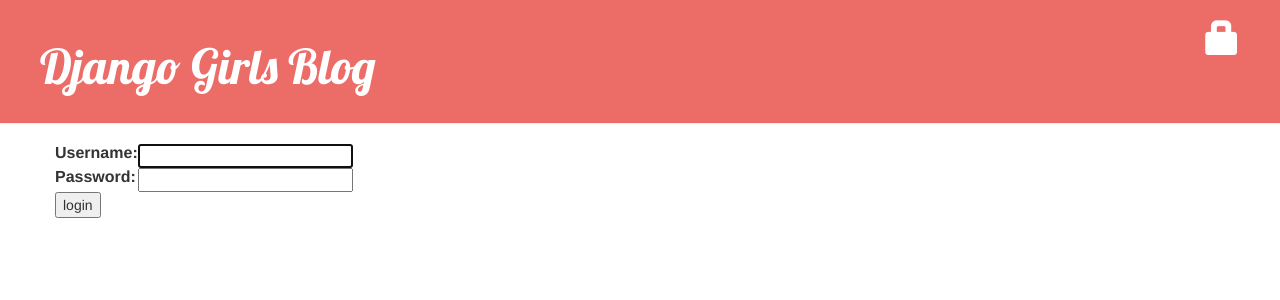
After one commit to KumarRachit/Blog-Project, a Django app: page /accounts/login/ in a window 1280 px wide. The commit adds this page. Shown: the top 300 px of the page. Run offline with Django 3.2, Linux system fonts and the light colour scheme; some libraries are stand-ins or nearby versions.

Commit message:
Added Login & Logout functionalities in the blog app.

```diff
--- a/blog/templates/blog/base.html
+++ b/blog/templates/blog/base.html
@@ -27,7 +27,11 @@
         <!-- we want to call our new view post_new. The class "glyphicon glyphicon-plus" is provided by the bootstrap theme we are using, and will display a plus sign for us. -->
         {% if user.is_authenticated %} <!-- Other people won't be able to edit existing posts. -->
             <a href="{% url 'post_new' %}" class="top-menu"><span class="glyphicon glyphicon-plus"></span></a>
-            <a href="{% url 'post_draft_list' %}" class="top-menu"><span class="glyphicon glyphicon-edit"></span></a> <!--  We don't want to show our list of drafts to everybody, so we'll put it inside the % if user.is_authenticated %.We created a view post_list that displays only published blog posts (those with non-empty published_date).Time to do something similar, but for draft posts. -->
+            <a href="{% url 'post_draft_list' %}" class="top-menu"><span class="glyphicon glyphicon-edit"></span></a>
+            <p class="top-menu">Hello {{ user.username }} <small>(<a href="{% url 'logout' %}">Log out</a>)</small></p>
+            {% else %}
+            <a href="{% url 'login' %}" class="top-menu"><span class="glyphicon glyphicon-lock"></span></a>
+            <!--  We don't want to show our list of drafts to everybody, so we'll put it inside the % if user.is_authenticated %.We created a view post_list that displays only published blog posts (those with non-empty published_date).Time to do something similar, but for draft posts. -->
         {% endif %}
             <h1><a href="/">Django Girls Blog</a></h1>
     </div>
--- /dev/null
+++ b/blog/templates/registration/login.html
@@ -0,0 +1,24 @@
+{% extends "blog/base.html" %}
+
+{% block content %}
+    {% if form.errors %}
+        <p>Your username and password didn't match. Please try again.</p>
+    {% endif %}
+
+    <form method="post" action="{% url 'login' %}">
+    {% csrf_token %}
+        <table>
+        <tr>
+            <td>{{ form.username.label_tag }}</td>
+            <td>{{ form.username }}</td>
+        </tr>
+        <tr>
+            <td>{{ form.password.label_tag }}</td>
+            <td>{{ form.password }}</td>
+        </tr>
+        </table>
+
+        <input type="submit" value="login" />
+        <input type="hidden" name="next" value="{{ next }}" />
+    </form>
+{% endblock %}
--- a/blog/views.py
+++ b/blog/views.py
@@ -1,5 +1,5 @@
 # A view is a place where we put the "logic" of our application. It will request information from the model you created before and pass it to a template.Views are just Python functions. views are supposed to do: connect models and templates. In our post_list view we will need to take the models we want to display and pass them to the template. In a view we decide what (model) will be displayed in a template.
-from django.contrib.auth.decorators import login_required
+from django.contrib.auth.decorators import login_required # from django.contrib.auth.decorators module we are importing decorator called login_required
 from django.shortcuts import redirect
 from django.shortcuts import render, get_object_or_404 # Importing render function and 404 error
 from .models import Post
@@ -91,3 +91,5 @@ In blog/urls.py we created a URL rule named post_detail that refers to a view ca
 ''' Most of the time you will use form.save() without commit=False, but in this case, we need to supply it.  '''
 
 ''' Page redirection is needed for many reasons in web application. You might want to redirect a user to another page when a specific action occurs, or basically in case of error.In Django, redirection is accomplished using the 'redirect' method. '''
+
+''' Decorators can be used to restrict access to certain views. Django come with some built-in decorators, like login_required, require_POST or has_permission. '''
--- a/mysite/settings.py
+++ b/mysite/settings.py
@@ -120,3 +120,5 @@ USE_TZ = True
 
 STATIC_URL = '/static/'
 STATIC_ROOT = os.path.join(BASE_DIR, 'static')
+
+LOGIN_REDIRECT_URL = '/'
--- a/mysite/urls.py
+++ b/mysite/urls.py
@@ -16,7 +16,11 @@ Including another URLconf
 from django.contrib import admin
 from django.urls import path, include # path() Function Returns an element for inclusion in urlpatterns with 4 args: Two required route and view and two are optional kwargs and name path(route, view, kwargs=None, name=None).'include()' adds urls from your app directory's urls.py to the main urls.py (in memory). This keeps the main urls.py from getting too big to read.
 
+from django.contrib.auth import views
+
 urlpatterns = [
     path('admin/', admin.site.urls), # This line means that for every URL that starts with admin/, Django will find a corresponding view.
     path('', include('blog.urls')), # import URLs from our blog application to the main mysite/urls.py file.It will import blog.urls.Django will now redirect everything that comes into 'http://127.0.0.1:8000/' to blog.urls and looks for further instructions there.
+    path('accounts/login/', views.LoginView.as_view(), name='login'),
+    path('accounts/logout/', views.LogoutView.as_view(next_page='/'), name='logout'),
 ]
```
